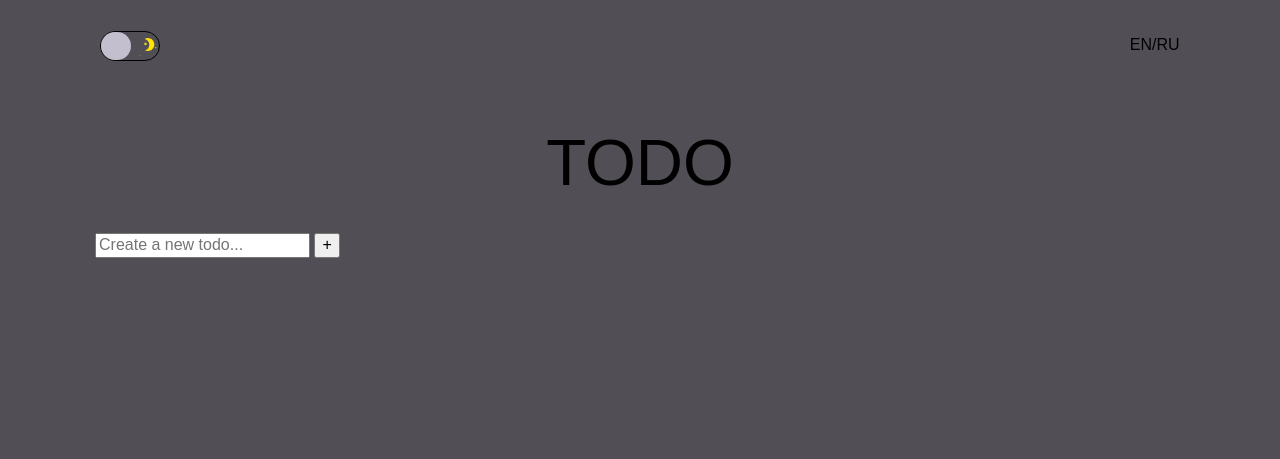
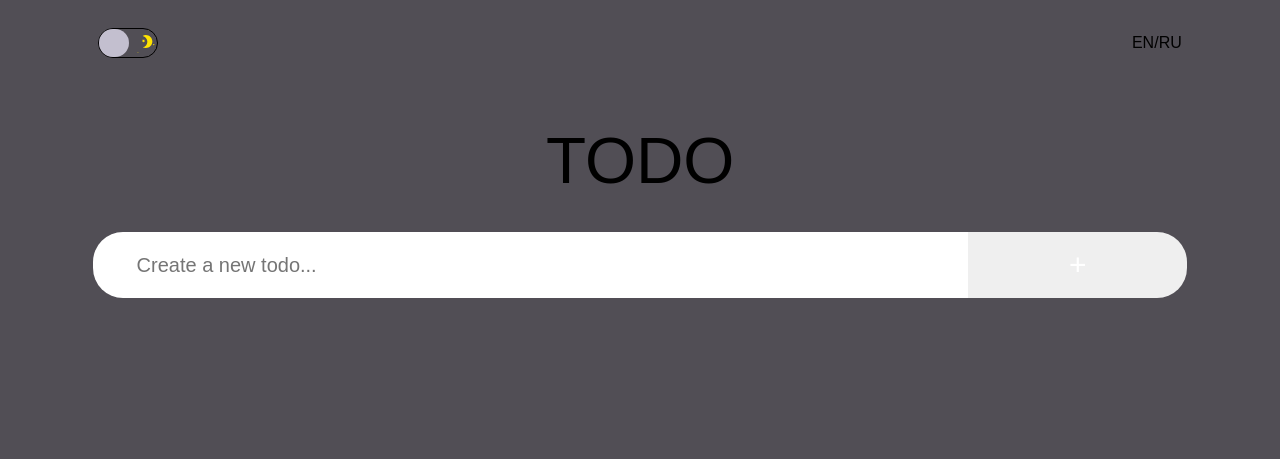
Before and after one commit to PolinaTcaciuc/TODO, a website built with webpack: page src/index.html in a window 1280 px wide. Shown: the top 459 px of the page. Built offline with nearby package versions, Linux system fonts and the light colour scheme.

Commit message:
feat: add search section

```diff
--- a/src/scss/common/_common.scss
+++ b/src/scss/common/_common.scss
@@ -14,7 +14,7 @@ html,
   max-width: 1120px;
   min-height: 100vh;
   margin: 0 auto;
-  padding: 15px;
+  padding: 1%;
 }
 
 .main {
--- a/src/scss/common/_variables.scss
+++ b/src/scss/common/_variables.scss
@@ -0,0 +1 @@
+$white-color: rgb(255 255 255 / 100%);
--- a/src/scss/components/search/search.scss
+++ b/src/scss/components/search/search.scss
@@ -0,0 +1,37 @@
+.search {
+  .search__wrapper {
+    position: relative;
+    margin-bottom: 5%;
+  }
+}
+
+.search-form__input {
+  position: relative;
+  display: block;
+  width: 80%;
+  max-height: 70px;
+  padding: 2% 2% 2% 4%;
+  font-size: 20px;
+  border: none;
+  border-radius: 30px 0 0 30px;
+  outline: none;
+  cursor: pointer;
+}
+
+.search-form__button {
+  position: absolute;
+  top: 0;
+  right: 0;
+  display: inline-block;
+  width: 20%;
+  height: 100%;
+  max-height: 70px;
+  padding: 0;
+  overflow: hidden;
+  color: $white-color;
+  font-size: 30px;
+  white-space: nowrap;
+  border: none;
+  border-radius: 0 30px 30px 0;
+  cursor: pointer;
+}
```
